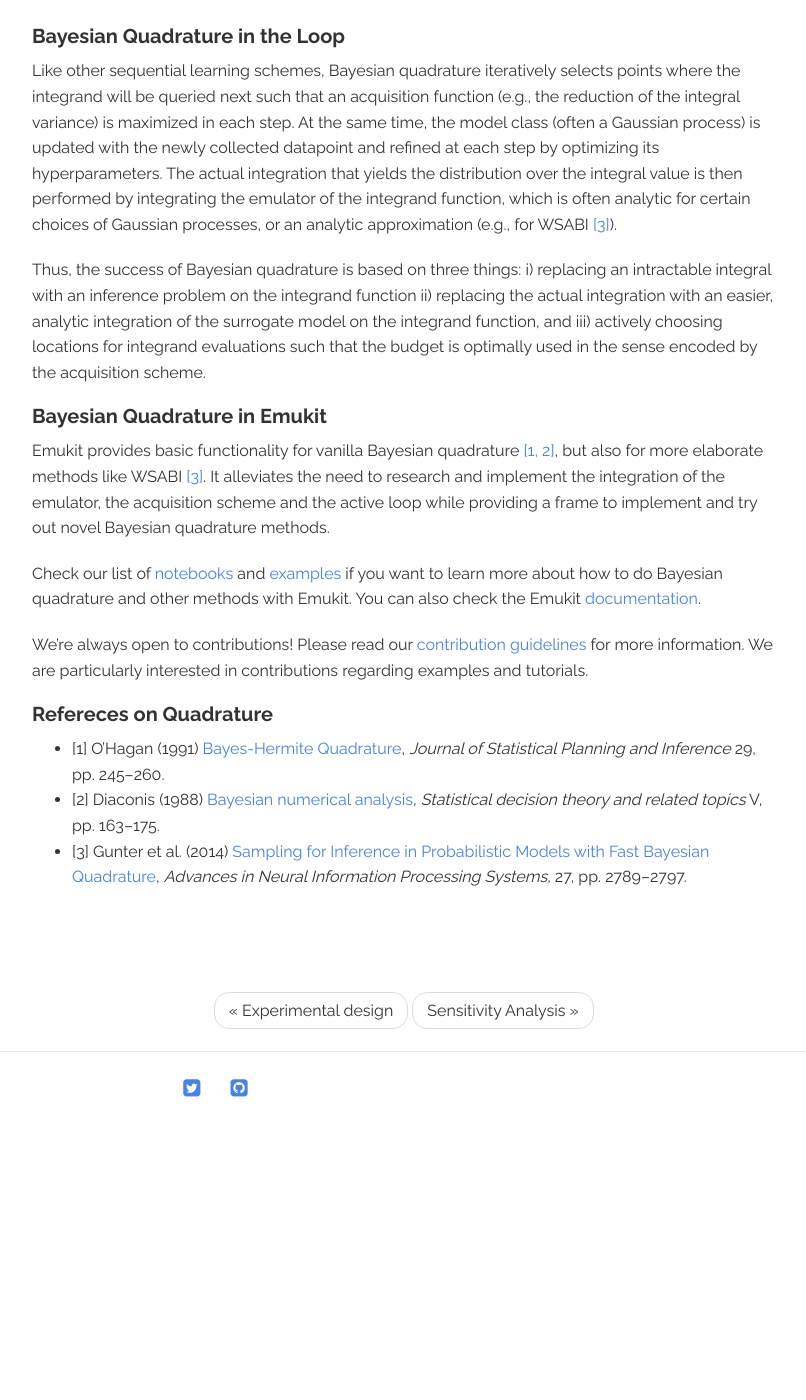
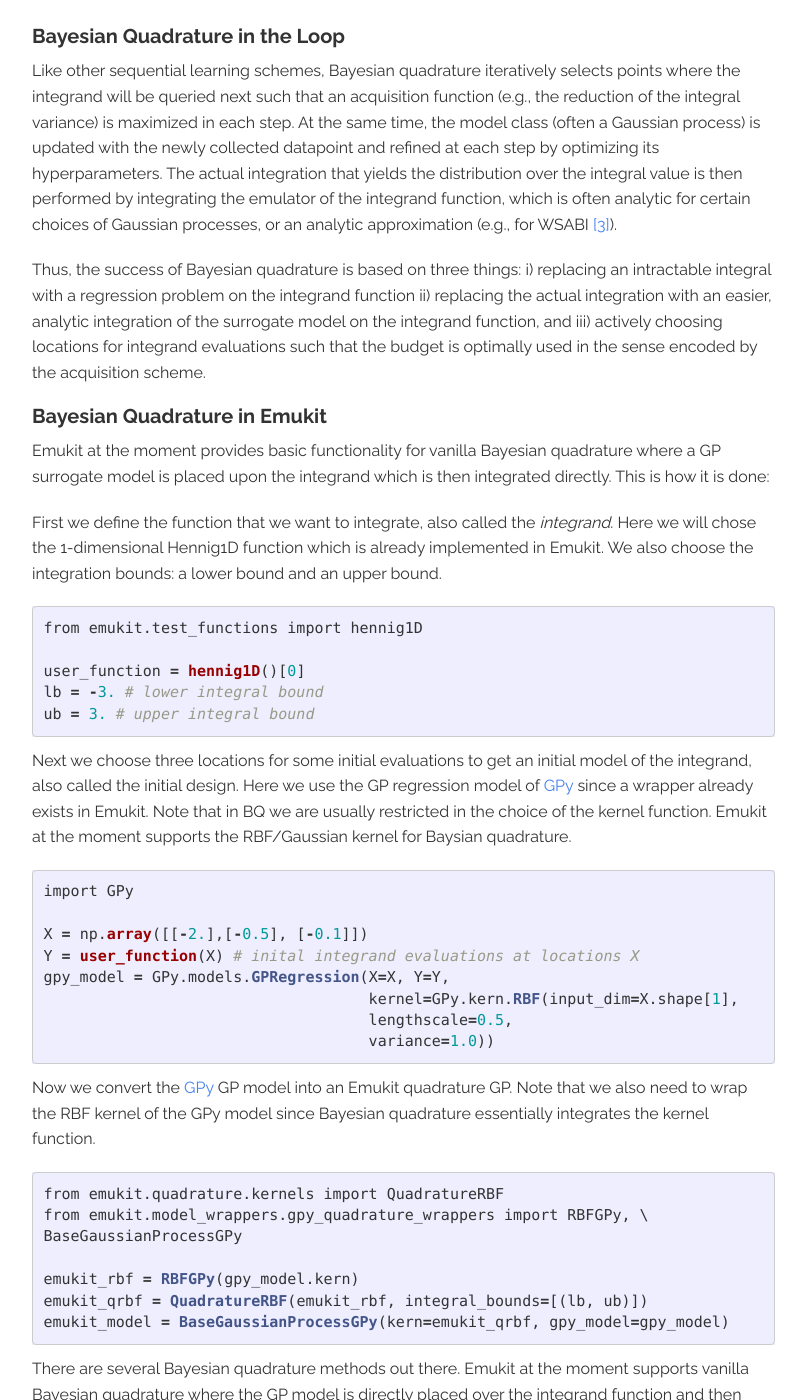
Before and after one commit to EmuKit/emukit, a Jekyll site: the page built from _posts/2016-06-09-bayesian-quadrature.markdown, in a window 1280 px wide and 1400 px high, scrolled down 646 px. Shown: the whole window, without its empty margins (43-849 px from the left). Built offline with Jekyll 4.4.1, drawn with Linux system fonts in a browser that asks for light colours; before the commit the page ends 1770 px from its top, so only the background shows below that; some of the changed text lies outside the part shown.

Commit message:
adding code snipets to the BQ blog

````diff
--- a/_posts/2016-06-09-bayesian-quadrature.markdown
+++ b/_posts/2016-06-09-bayesian-quadrature.markdown
@@ -5,10 +5,10 @@ categories: jekyll update
 img: bayesian_quadrature.png
 ---
 
-Bayesian quadrature  is an active learning method for the value of an integral given queries of the integrand
+Bayesian quadrature [[1, 2]](#refereces-on-quadrature) is an active learning method for the value of an integral given queries of the integrand
 on a finite and usually small amount of input locations.
 
-Bayesian quadrature [[1, 2]](#refereces-on-quadrature) returns not only an estimator, but a full posterior distribution on the integral value
+Bayesian quadrature returns not only an estimator, but a full posterior distribution on the integral value
 which can subsequently be used in decision making or uncertainty analysis.
 
 Bayesian quadrature is especially useful when integrand evaluations are expensive and sampling schemes
@@ -31,16 +31,89 @@ The actual integration that yields the distribution over the integral value is t
 of the integrand function, which is often analytic for certain choices of Gaussian processes, or
 an analytic approximation (e.g., for WSABI [[3]](#refereces-on-quadrature)).
 
-Thus, the success of Bayesian quadrature is based on three things: i) replacing an intractable integral with an inference
+Thus, the success of Bayesian quadrature is based on three things: i) replacing an intractable integral with a regression
 problem on the integrand function ii) replacing the actual integration with an easier, analytic integration of the surrogate model
 on the integrand function, and iii) actively choosing locations for integrand evaluations such that the budget is optimally used
 in the sense encoded by the acquisition scheme.
 
 #### Bayesian Quadrature in Emukit
-Emukit provides basic functionality for vanilla Bayesian quadrature [[1, 2]](#refereces-on-quadrature),
-but also for more elaborate methods like WSABI [[3]](#refereces-on-quadrature). It alleviates the need to research and
-implement the integration of the emulator, the acquisition scheme and the active loop while providing a frame to implement
-and try out novel Bayesian quadrature methods.
+Emukit at the moment provides basic functionality for vanilla Bayesian quadrature where a GP surrogate model is placed upon
+the integrand which is then integrated directly.
+This is how it is done:
+
+First we define the function that we want to integrate, also called the *integrand*. Here we will chose the 1-dimensional
+Hennig1D function which is already implemented in Emukit. We also choose the integration bounds: a lower bound and an upper bound.
+
+```python
+from emukit.test_functions import hennig1D
+
+user_function = hennig1D()[0]
+lb = -3. # lower integral bound
+ub = 3. # upper integral bound
+```
+
+Next we choose three locations for some initial evaluations to get an initial model of the integrand, also called the initial design.
+Here we use the GP regression model of [GPy](https://github.com/SheffieldML/GPy) since a wrapper already exists in Emukit. Note that in BQ we are usually restricted
+in the choice of the kernel function. Emukit at the moment supports the RBF/Gaussian kernel for Baysian quadrature.
+
+```python
+import GPy
+
+X = np.array([[-2.],[-0.5], [-0.1]])
+Y = user_function(X) # inital integrand evaluations at locations X
+gpy_model = GPy.models.GPRegression(X=X, Y=Y,
+                                    kernel=GPy.kern.RBF(input_dim=X.shape[1],
+                                    lengthscale=0.5,
+                                    variance=1.0))
+```
+
+Now we convert the [GPy](https://github.com/SheffieldML/GPy) GP model into an Emukit quadrature GP.
+Note that we also need to wrap the RBF kernel of the GPy model since Bayesian quadrature essentially integrates the kernel function.
+
+```python
+from emukit.quadrature.kernels import QuadratureRBF
+from emukit.model_wrappers.gpy_quadrature_wrappers import RBFGPy, \
+BaseGaussianProcessGPy
+
+emukit_rbf = RBFGPy(gpy_model.kern)
+emukit_qrbf = QuadratureRBF(emukit_rbf, integral_bounds=[(lb, ub)])
+emukit_model = BaseGaussianProcessGPy(kern=emukit_qrbf, gpy_model=gpy_model)
+```
+
+There are several Bayesian quadrature methods out there. Emukit at the moment supports vanilla Bayesian quadrature where
+the GP model is directly placed over the integrand function and then integrated analytically. Note that the integration method is different from the GP model,
+for example other approaches (e.g., [[3]](#refereces-on-quadrature)) first transform the GP model before they integrate it.
+
+```python
+from emukit.quadrature.methods import VanillaBayesianQuadrature
+
+emukit_method = VanillaBayesianQuadrature(base_gp=emukit_model)
+```
+
+Now we define the active learning loop. The essential piece in the loop is the acquisition function. The vanilla BQ loop
+by default uses the integral-variance-reduction acquisition (IVR) which is a global quantity of the space.
+
+```python
+from emukit.quadrature.loop import VanillaBayesianQuadratureLoop
+
+emukit_loop = VanillaBayesianQuadratureLoop(model=emukit_method)
+```
+
+Finally, we run the loop for `num_iter = 20` iterations. This will collect 20 additional observations, chosen by
+optimizing the acqusition function at every step. After each newly collected observations, the vanilla BQ model is updated
+and fitted to the new dataset.
+
+```python
+num_iter = 20
+emukit_loop.run_loop(user_function=hennig1D()[0], stopping_condition=num_iter)
+```
+
+And that's it! You can retrieve the integral and variance estimator by running
+
+```python
+intgeral_mean, integral_variance = emukit_loop.model.integrate()
+```
+
 
 
 Check our list of [notebooks](http://nbviewer.jupyter.org/github/amzn/emukit/blob/develop/notebooks/index.ipynb) and [examples](https://github.com/amzn/emukit/tree/develop/emukit/examples) if you want to learn more about how to do Bayesian quadrature and other methods with Emukit. You can also check the Emukit [documentation](https://emukit.readthedocs.io/en/latest/).
````
Also changed, not shown: 15 other files.
